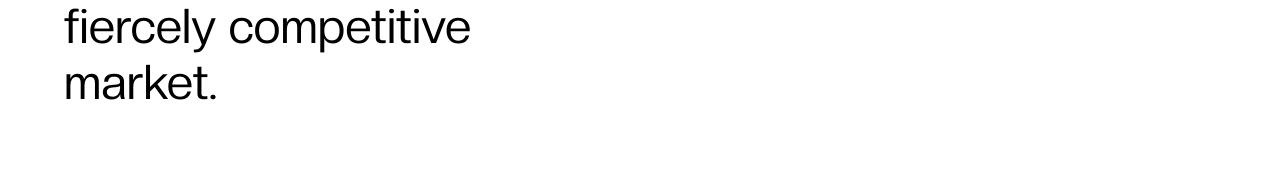
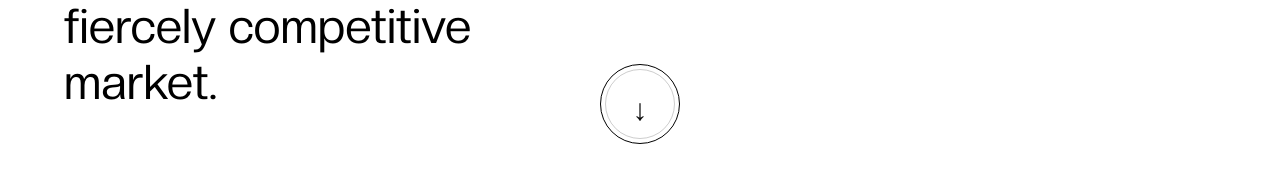
Before and after one commit to mostafa-sarhan/Mahmoud_Eldahshan, a React (Vite) app: page / in a window 1280 px wide. Shown: the part 984-1178 px from the top of the page. Built offline with nearby package versions, Linux system fonts and the light colour scheme; a web font is replaced by a local one.

Commit message:
Edit Workspace

```diff
--- a/src/pages/home/RecentWorks.tsx
+++ b/src/pages/home/RecentWorks.tsx
@@ -18,7 +18,7 @@ const projects = [
 
 export default function RecentWorks() {
   return (
-    <section className="w-full bg-white py-16 md:py-24 lg:py-32">
+    <section className="w-full bg-white py-16 md:py-24 lg:py-32"  id="recent-works">
 
       {/* Header */}
       <div className="px-6 md:px-10 lg:px-16">
--- a/src/pages/home/intro.tsx
+++ b/src/pages/home/intro.tsx
@@ -1,12 +1,23 @@
 import image from "../../assets/images/person.jpeg"
 
 export default function Intro() {
+  const scrollToRecentWorks = () => {
+    document.getElementById("recent-works")?.scrollIntoView({
+      behavior: "smooth",
+      block: "start",
+    })
+  }
+
   return (
     <section className="w-full bg-white px-6 py-10 md:px-10 md:py-14 lg:px-16 lg:py-16">
-      <div className="mx-auto flex max-w-[1500px] flex-col gap-10 lg:flex-row lg:items-start lg:gap-16 xl:gap-24">
+      <div className="relative mx-auto max-w-[1500px]">
+
+        {/* Content */}
+        <div className="flex flex-col gap-10 lg:flex-row lg:items-start lg:gap-16 xl:gap-24">
+
           {/* Text */}
           <div className="flex-1">
-          <p className="max-w-[750px] text-start font-sans text-xl font-normal leading-[1.15] text-black md:text-4xl lg:text-4xl xl:text-5xl xl:pt-8">
+            <p className="max-w-[750px] text-start font-sans text-xl font-normal leading-[1.15] text-black md:text-4xl lg:text-4xl xl:pt-8 xl:text-5xl">
               I’m a Brand Strategist who believes that strong brands are not
               built on ideas alone, but on a clear strategic foundation. Through
               working across different brands and challenges, I’ve seen how the
@@ -14,6 +25,7 @@ export default function Intro() {
               to compete in a fiercely competitive market.
             </p>
           </div>
+
           {/* Image */}
           <div className="w-full lg:w-[42%]">
             <img
@@ -24,6 +36,85 @@ export default function Intro() {
           </div>
 
         </div>
+
+        {/* Scroll Button */}
+        <button
+          type="button"
+          onClick={scrollToRecentWorks}
+          aria-label="Scroll to recent work"
+          className="
+            group
+            absolute
+            bottom-[15px]
+            left-1/2
+            flex
+            h-16
+            w-16
+            -translate-x-1/2
+            items-center
+            justify-center
+            rounded-full
+            border
+            border-black
+            bg-white
+            text-black
+            transition-all
+            duration-500
+            hover:scale-110
+            hover:bg-black
+            hover:text-white
+            md:bottom-[-35px]
+            md:h-20
+            md:w-20
+          "
+        >
+          {/* Arrow */}
+          <span
+            className="
+              animate-[arrow-down_1.8s_ease-in-out_infinite]
+              text-2xl
+              leading-none
+              md:text-3xl
+            "
+          >
+            ↓
+          </span>
+
+          {/* Inner Ring */}
+          <span
+            aria-hidden="true"
+            className="
+              pointer-events-none
+              absolute
+              inset-1
+              rounded-full
+              border
+              border-black/20
+              transition-all
+              duration-500
+              group-hover:inset-2
+              group-hover:border-white/30
+            "
+          />
+        </button>
+
+      </div>
+
+      {/* Arrow Animation */}
+      <style>{`
+        @keyframes arrow-down {
+          0%,
+          100% {
+            transform: translateY(-4px);
+            opacity: 0.6;
+          }
+
+          50% {
+            transform: translateY(6px);
+            opacity: 1;
+          }
+        }
+      `}</style>
     </section>
   )
 }
```
Lines whose indentation alone changed are shown as unchanged.
